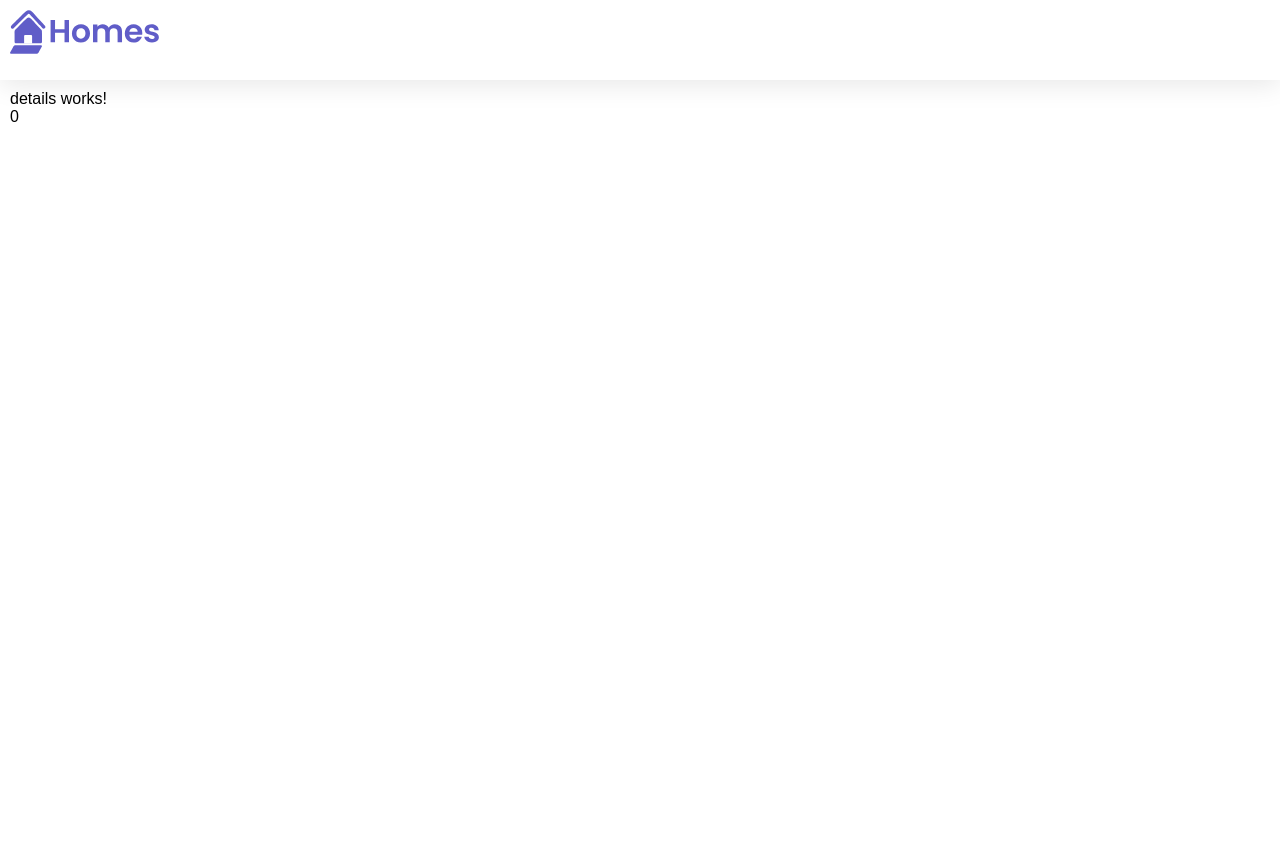
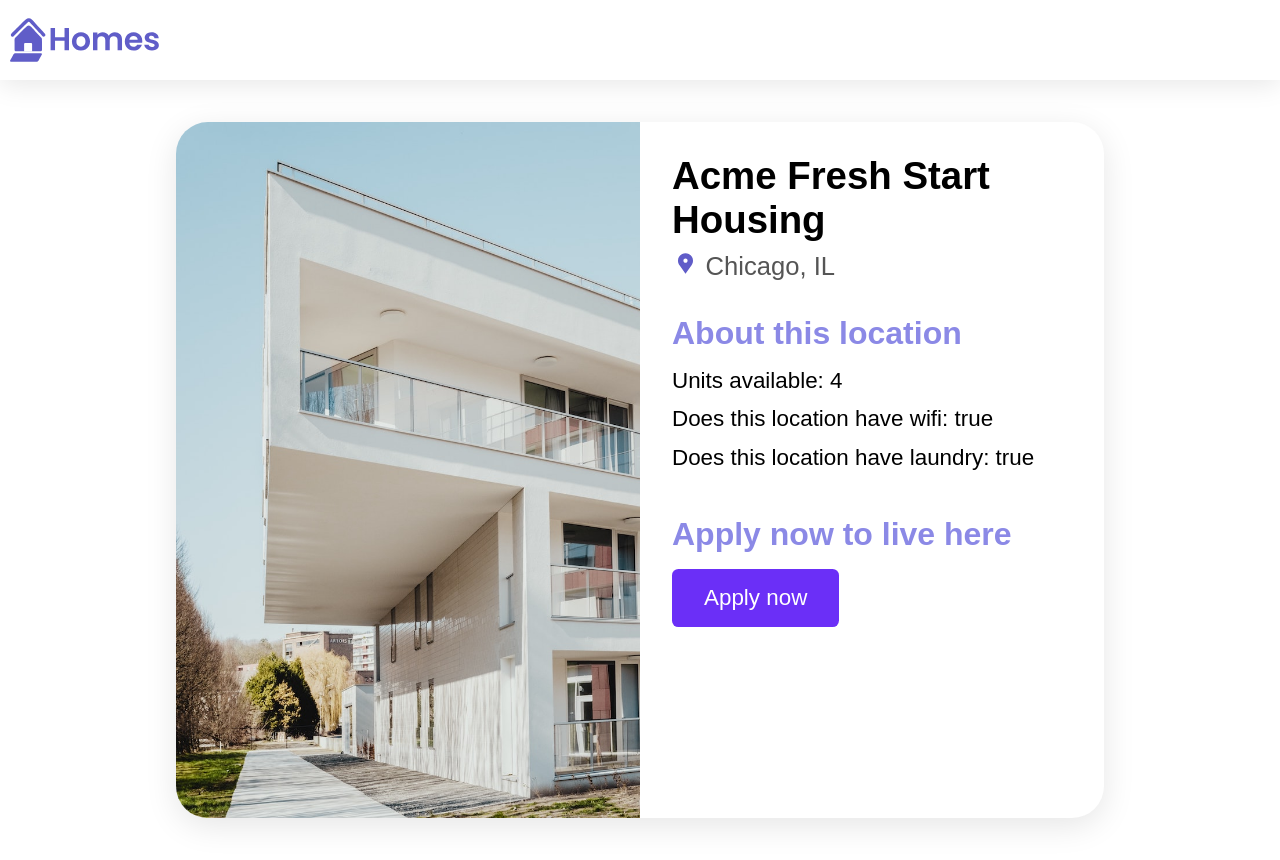
Before and after one commit to FellpsGN/ang-FindHouse, an Angular app: page /details/0 in a window 1280 px wide. Before the commit the page ends 800 px from the top, so only its background shows below. Built offline with nearby package versions, Linux system fonts and the light colour scheme.

Commit message:
Add housingService and details template
Created service to retrieve detailed data from houses to make this information available to the details component via inject.

```diff
--- a/src/app/app.component.css
+++ b/src/app/app.component.css
@@ -10,3 +10,8 @@
   .content {
     padding: var(--content-padding);
   }
+
+  .brand-name {
+    display: flex;
+    align-items: center;
+  }
--- a/src/app/components/details/details.component.css
+++ b/src/app/components/details/details.component.css
@@ -0,0 +1,102 @@
+/* Variáveis (adicione no :root) */
+:root {
+  --primary-color: #007BFF;
+  --primary-dark-color: #0056b3;
+  --secondary-color: #6c757d;
+}
+
+/* Card Horizontal */
+article {
+  display: flex;
+  max-width: 58rem;               /* 1000px */
+  margin: 2rem auto;
+  background: white;
+  border-radius: 2rem;
+  box-shadow: 0 0.5rem 2rem rgba(0, 0, 0, 0.1);
+  overflow: hidden;
+
+  transition: transform 0.3s, box-shadow 0.3s;
+}
+
+article:hover {
+  transform: translateY(-0.5rem);
+  box-shadow: 0 1rem 3rem rgba(0, 0, 0, 0.2);
+}
+
+.listing-photo {
+  width: 50%;
+  min-height: 30rem;              /* Opcional: altura mínima */
+  object-fit: cover;
+  object-position: center;
+}
+
+.content-details {
+  width: 50%;
+  padding: 2rem;
+  font-size: 1.2rem;
+  display: flex;
+  flex-direction: column;
+  gap: 2rem;
+  align-items: flex-start;
+}
+
+/* Tipografia */
+.listing-heading {
+  font-size: 2.4rem;
+  margin-bottom: 0.5rem;
+}
+
+.listing-location {
+  font-size: 1.6rem;
+  color: #555;
+  display: flex;
+  align-items: center;
+  gap: 0.5rem;
+}
+
+.listing-location::before {
+  content: url('/location-pin.svg');
+  display: inline-block;
+  width: 1.6rem;
+}
+
+.section-heading {
+  font-size: 2rem;
+  color: var(--secondary-color);
+  margin-bottom: 1rem;
+}
+
+.listing-features li {
+  font-size: 1.4rem;
+  margin-bottom: 0.8rem;
+}
+
+li {
+  list-style: none;
+}
+
+/* Botão */
+button.primary {
+  background: #6b2ff7;
+  color: white;
+  border: none;
+  padding: 1rem 2rem;
+  border-radius: 0.4rem;
+  font-size: 1.4rem;
+  cursor: pointer;
+  transition: background 0.3s;
+}
+
+button.primary:hover {
+  background: #7940fd;
+}
+
+/* Responsividade (opcional) */
+@media (max-width: 768px) {
+  article {
+    flex-direction: column;
+  }
+  .listing-photo, .content-details {
+    width: 100%;
+  }
+}
--- a/src/app/components/details/details.component.html
+++ b/src/app/components/details/details.component.html
@@ -1,2 +1,26 @@
-<p>details works!</p>
-<p>{{ housingLocationId }}</p>
+<article>
+    <img class="listing-photo" [src]="housingLocation?.photo" />
+
+    <div class="content-details">
+        <section class="listing-description">
+            <h2 class="listing-heading"> {{ housingLocation?.name }} </h2>
+            <p class="listing-location"> {{ housingLocation?.city }}, {{ housingLocation?.state }} </p>
+        </section>
+
+        <section class="listing-features">
+            <h2 class="section-heading"> About this location </h2>
+            <ul>
+                <li> Units available: {{ housingLocation?.availableUnits }} </li>
+                <li> Does this location have wifi: {{ housingLocation?.wifi }} </li>
+                <li> Does this location have laundry: {{ housingLocation?.laundry }} </li>
+            </ul>
+        </section>
+
+        <section class="listing-apply">
+            <h2 class="section-heading"> Apply now to live here </h2>
+            <button class="primary" type="button"> Apply now </button>
+        </section>
+    </div>
+
+
+</article>
--- a/src/app/components/details/details.component.ts
+++ b/src/app/components/details/details.component.ts
@@ -1,5 +1,7 @@
 import { Component, inject } from '@angular/core';
 import { ActivatedRoute } from '@angular/router';
+import { HousingService } from '../../services/housing-service/housing.service';
+import { HousingLocation } from '../../models/housing-location';
 
 @Component({
   selector: 'app-details',
@@ -7,11 +9,14 @@ import { ActivatedRoute } from '@angular/router';
   templateUrl: './details.component.html',
   styleUrl: './details.component.css'
 })
+
 export class DetailsComponent {
   route: ActivatedRoute = inject(ActivatedRoute);
-  housingLocationId = 0;
+  housingService = inject(HousingService);
+  housingLocation: HousingLocation | undefined;
 
   constructor() {
-    this.housingLocationId = Number(this.route.snapshot.params['id']);
+    const housingLocationId = Number(this.route.snapshot.params['id']);
+    this.housingLocation = this.housingService.getHousingLocationById(housingLocationId);
   }
 }
--- a/src/app/components/home/home.component.css
+++ b/src/app/components/home/home.component.css
@@ -1,30 +1,34 @@
 .results {
     display: grid;
-    column-gap: 14px;
-    row-gap: 14px;
-    grid-template-columns: repeat(auto-fill, minmax(400px, 400px));
-    margin-top: 50px;
+    column-gap: 1.4rem;
+    row-gap: 1.4rem;
+    grid-template-columns: repeat(auto-fill, minmax(25rem, 25rem));
+    margin-top: 2.5rem;
     justify-content: space-around;
   }
 
   input[type="text"] {
     border: solid 1px var(--primary-color);
-    padding: 10px;
-    border-radius: 8px;
-    margin-right: 4px;
+    padding: 1rem;
+    border-radius: .8rem;
+    margin-right: .4rem;
     display: inline-block;
     width: 30%;
   }
 
   button {
-    padding: 10px;
+    padding: 1rem;
     border: solid 1px var(--primary-color);
-    background: var(--primary-color);
+    background: #6b2ff7;
     color: white;
-    border-radius: 8px;
+    border-radius: .8rem;
   }
 
-  @media (min-width: 500px) and (max-width: 768px) {
+  button:hover {
+    background: #7940fd;
+  }
+
+  @media (min-width: 31rem) and (max-width: 48rem) {
     .results {
         grid-template-columns: repeat(2, 1fr);
     }
--- a/src/app/components/home/home.component.ts
+++ b/src/app/components/home/home.component.ts
@@ -1,8 +1,7 @@
-import { Component } from '@angular/core';
+import { Component, inject } from '@angular/core';
 import { HousingLocationComponent } from '../housing-location/housing-location.component';
 import { HousingLocation } from '../../models/housing-location';
-import { dataHouse } from '../../models/housing-data';
-
+import { HousingService } from '../../services/housing-service/housing.service';
 @Component({
   selector: 'app-home',
   imports: [HousingLocationComponent],
@@ -11,5 +10,10 @@ import { dataHouse } from '../../models/housing-data';
 })
 
 export class HomeComponent {
-  housingLocationList: HousingLocation[] = dataHouse;
+  housingLocationList: HousingLocation[] = [];
+  housingService: HousingService = inject(HousingService);
+
+  constructor() {
+    this.housingLocationList = this.housingService.getAllHousingLocations();
+  }
 }
--- a/src/app/components/housing-location/housing-location.component.css
+++ b/src/app/components/housing-location/housing-location.component.css
@@ -1,31 +1,42 @@
 .listing {
     background: var(--accent-color);
-    border-radius: 30px;
-    padding-bottom: 30px;
+    border-radius: 2rem;
+    padding-bottom: 1.8rem;
+    transition: transform 0.3s, box-shadow 0.3s;
 }
+
+.listing:hover {
+  transform: translateY(-0.5rem);
+  box-shadow: 0 1rem 3rem rgba(0, 0, 0, 0.2);
+}
+
 .listing-heading {
     color: var(--primary-color);
-    padding: 10px 20px 0 20px;
+    padding: 1rem 2rem 0 1.2rem;
   }
+
 .listing-photo {
-    height: 250px;
+    height: 15.6rem;
     width: 100%;
     object-fit: cover;
-    border-radius: 30px 30px 0 0;
+    border-radius: 1.8rem 1.8rem 0 0;
   }
+
 .listing-location {
-    padding: 10px 20px 20px 20px;
+    padding: 0.6rem 1.2rem 1.2rem 1.2rem;
   }
+
 .listing-location::before {
     content: url("/assets/location-pin.svg") / "";
   }
 
 section.listing a {
-    padding-left: 20px;
+    padding-left: 1.2rem;
     text-decoration: none;
     color: var(--primary-color);
   }
+
 section.listing a::after {
     content: "\203A";
-    margin-left: 5px;
+    margin-left: 0.3rem;
   }
--- /dev/null
+++ b/src/app/services/housing-service/housing.service.ts
@@ -0,0 +1,23 @@
+import { Injectable } from '@angular/core';
+import { HousingLocation } from '../../models/housing-location';
+import { dataHouse } from '../../models/housing-data';
+
+@Injectable({
+  providedIn: 'root'
+})
+export class HousingService {
+
+  protected housingLocationList: HousingLocation[] = dataHouse;
+
+  constructor() { }
+
+  getAllHousingLocations() : HousingLocation[] {
+    return this.housingLocationList;
+  }
+
+  getHousingLocationById(id: Number): HousingLocation | undefined {
+    return this.housingLocationList.find(housingLocation => {
+          return housingLocation.id === id;
+        })
+  }
+}
```
Also changed, not shown: 1 other file (tests, documents, lock files or other folders). Lines whose indentation alone changed are shown as unchanged.
